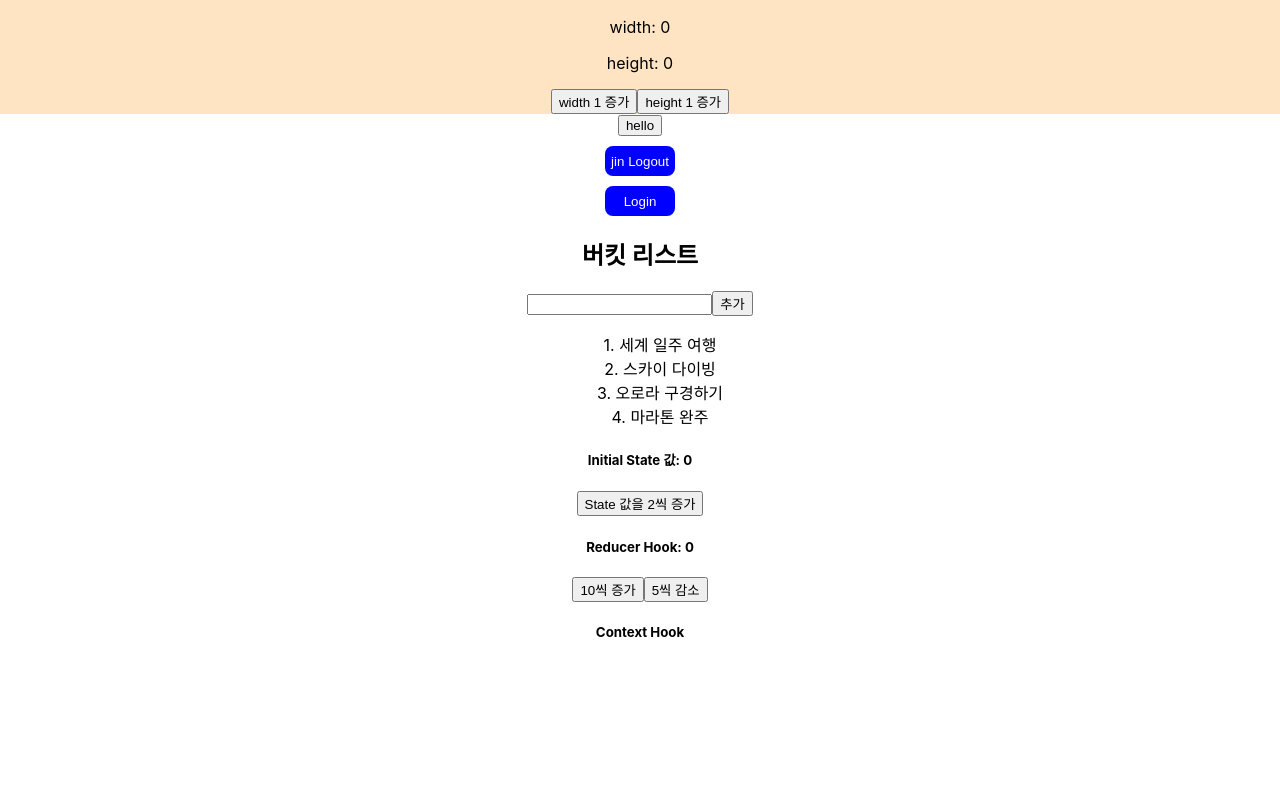
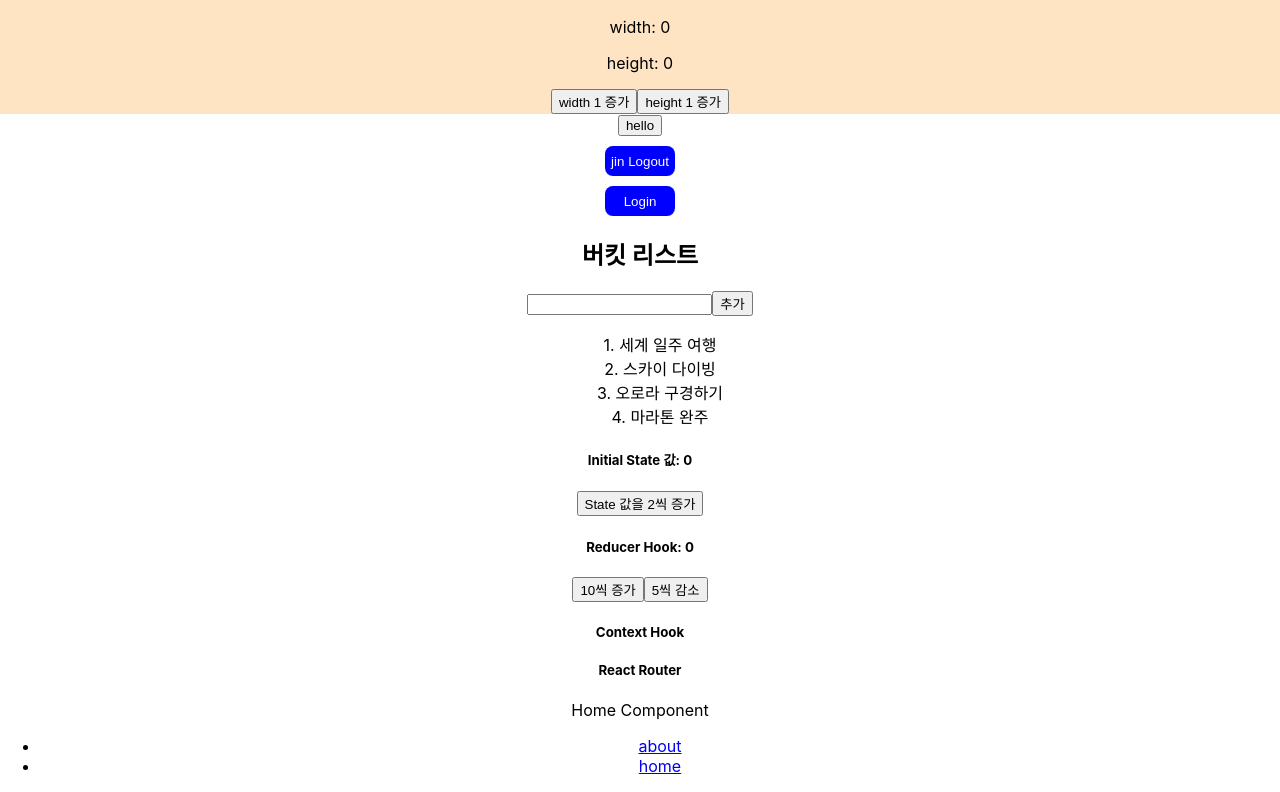
Before and after one commit to nwnp/react, a React (Create React App) app in the folder tcp-school/: page /home in a window 1280 px wide. Shown: the part 229-1021 px from the top of the page. Before the commit the page ends 891 px from the top, so only its background shows below. Built offline with nearby package versions, Linux system fonts and the light colour scheme.

Commit message:
react router

```diff
--- a/tcp-school/package.json
+++ b/tcp-school/package.json
@@ -8,6 +8,7 @@
     "@testing-library/user-event": "^13.5.0",
     "react": "^18.2.0",
     "react-dom": "^18.2.0",
+    "react-router-dom": "^6.14.1",
     "react-scripts": "5.0.1",
     "web-vitals": "^2.1.4"
   },
--- a/tcp-school/src/App.jsx
+++ b/tcp-school/src/App.jsx
@@ -1,4 +1,5 @@
 import './App.scss';
+import { Routes, Route } from 'react-router-dom';
 import { Greeting } from './components/Greeting';
 import { Wrapper } from './components/Wrapper';
 import { Counter } from './components/Counter';
@@ -9,6 +10,9 @@ import { Array } from './components/Array';
 import { StateHook } from './components/hooks/StateHook';
 import { ReducerHook } from './components/hooks/ReducerHook';
 import { ContextHook } from './components/hooks/ContextHook';
+import { About } from './components/routes/About';
+import { Home } from './components/routes/Home';
+import { Menu } from './components/routes/Menu';
 
 export const App = () => {
   return (
@@ -28,6 +32,12 @@ export const App = () => {
       <StateHook />
       <ReducerHook />
       <ContextHook />
+      <h5>React Router</h5>
+      <Routes>
+        <Route path="/about" element={<About />}></Route>
+        <Route path="/home" element={<Home />}></Route>
+      </Routes>
+      <Menu />
     </div>
   );
 }
--- /dev/null
+++ b/tcp-school/src/components/routes/About.jsx
@@ -0,0 +1,9 @@
+import React from 'react';
+
+export const About = () => {
+  return (
+    <div>
+      <div>About Component</div>
+    </div>
+  );
+};
--- /dev/null
+++ b/tcp-school/src/components/routes/Home.jsx
@@ -0,0 +1,9 @@
+import React from 'react';
+
+export const Home = () => {
+  return (
+    <div>
+      <div>Home Component</div>
+    </div>
+  );
+};
--- /dev/null
+++ b/tcp-school/src/components/routes/Menu.jsx
@@ -0,0 +1,19 @@
+import React from 'react';
+import { Link } from 'react-router-dom';
+
+export const Menu = () => {
+  return (
+    <div>
+      <nav>
+        <ul>
+          <li>
+            <Link to="/about">about</Link>
+          </li>
+          <li>
+            <Link to="/home">home</Link>
+          </li>
+        </ul>
+      </nav>
+    </div>
+  );
+};
--- a/tcp-school/src/index.js
+++ b/tcp-school/src/index.js
@@ -3,12 +3,13 @@ import ReactDOM from 'react-dom/client';
 import './index.css';
 import { App } from './App';
 import reportWebVitals from './reportWebVitals';
+import { BrowserRouter } from 'react-router-dom';
 
 const root = ReactDOM.createRoot(document.getElementById('root'));
 root.render(
-  <React.StrictMode>
+  <BrowserRouter>
     <App />
-  </React.StrictMode>
+  </BrowserRouter>
 );
 
 // If you want to start measuring performance in your app, pass a function
```
Also changed, not shown: 1 other file (tests, documents, lock files or other folders).
